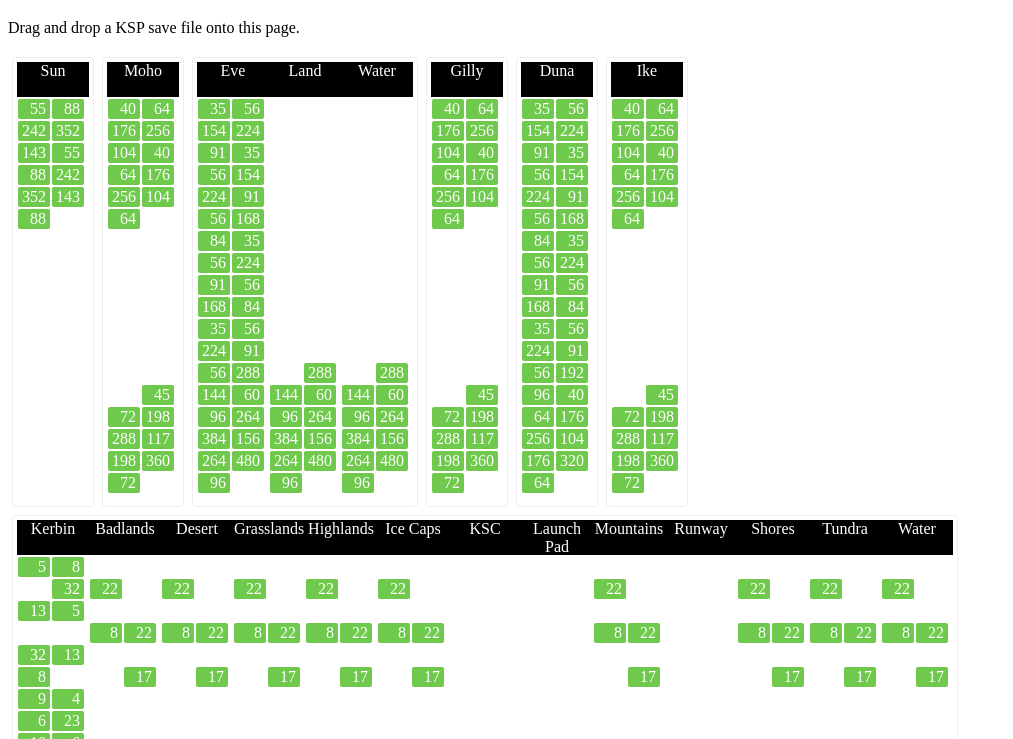
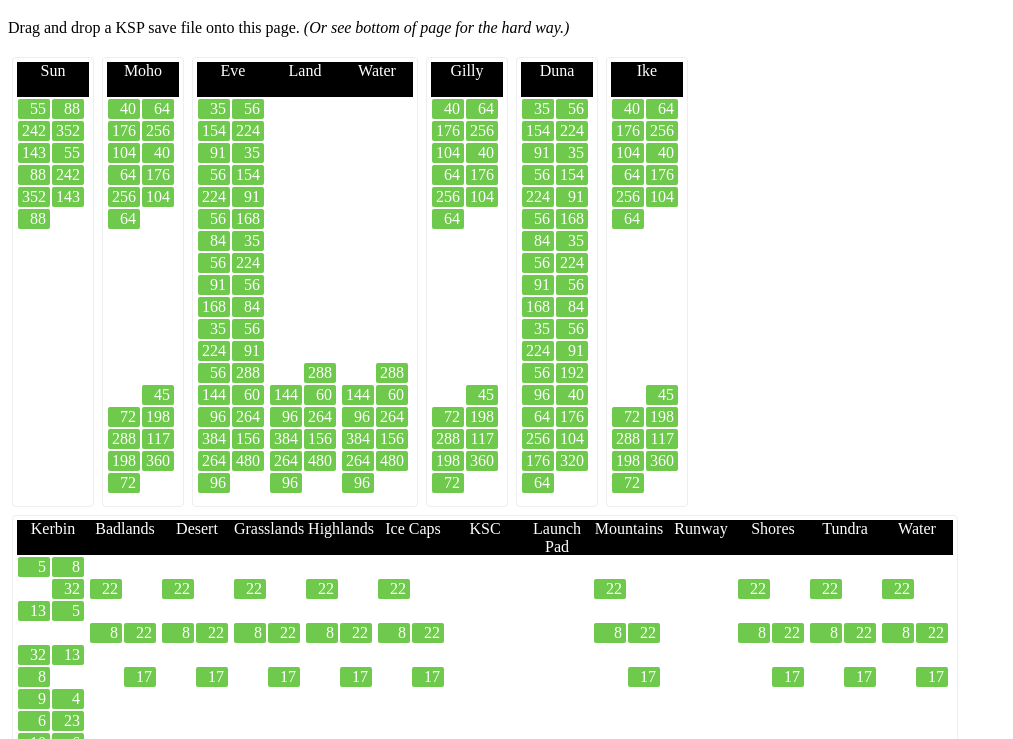
Before and after one commit to DanielVF/kerbal_science_remaining, a plain HTML site: page index.html in a window 1280 px wide. Shown: the part 61-800 px from the top of the page, without its empty margins (0-1013 px from the left). Drawn offline with Linux system fonts and the light colour scheme.

Commit message:
Add tip about the hard way

```diff
--- a/index.html
+++ b/index.html
@@ -13,7 +13,7 @@
     </head>
     <body>
         <h1>Remaining Science</h1>
-        <p>Drag and drop a KSP save file onto this page.</p>
+        <p>Drag and drop a KSP save file onto this page. <i>(Or see bottom of page for the hard way.)</i></p>
 
         <div id="planets">
 
```
